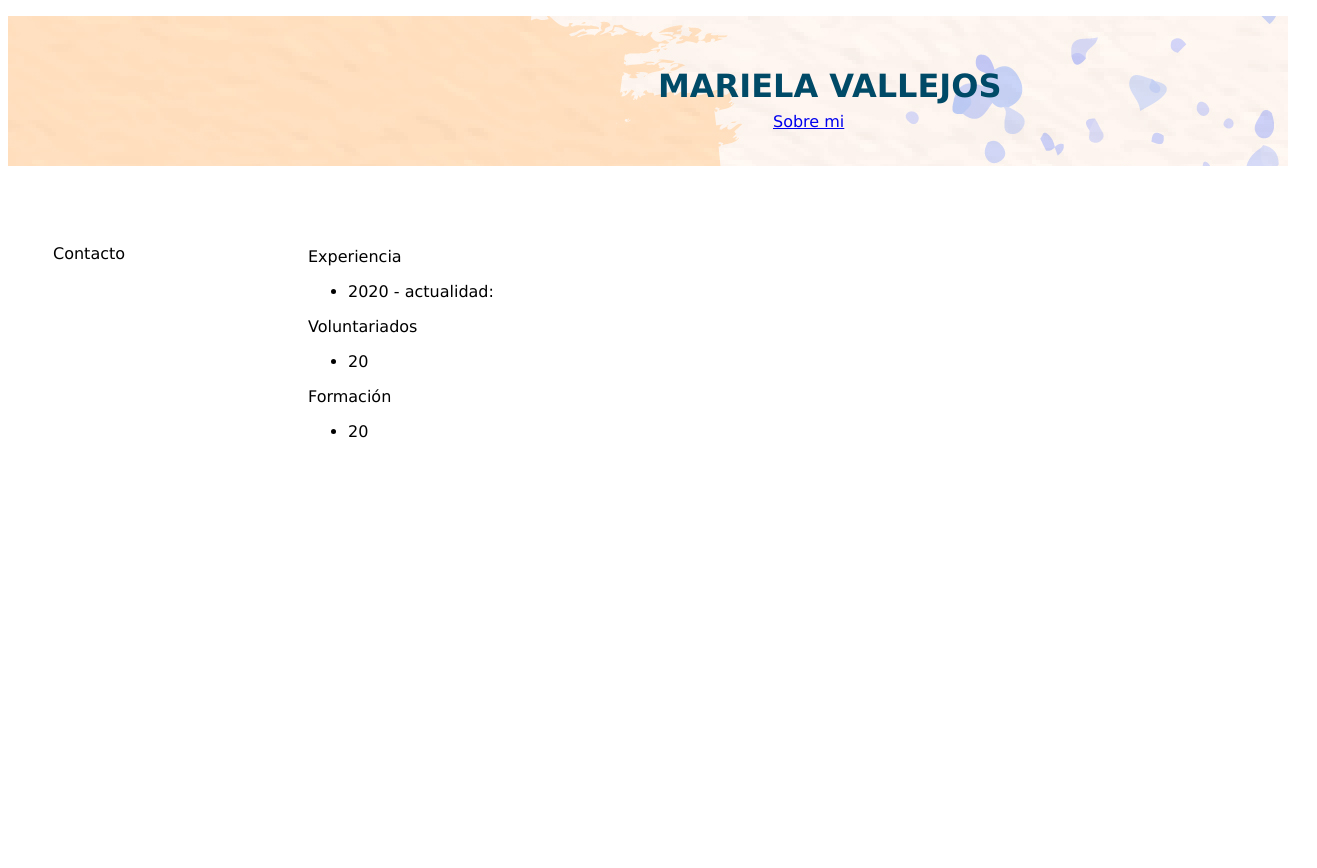
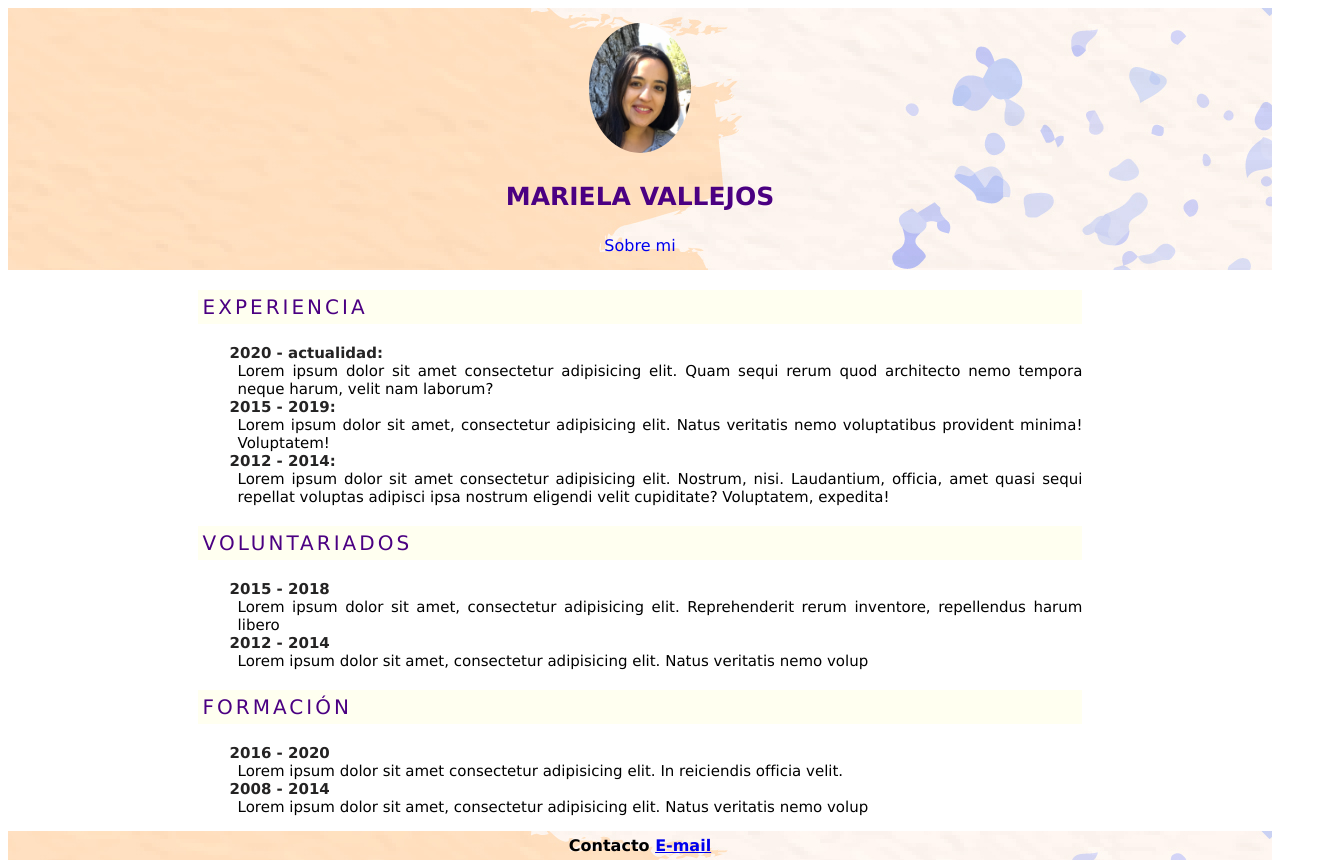
Before and after one commit to MarielaNQN/Front-End-I, a plain HTML site: page CVMNV/index.html in a window 1280 px wide. Shown: the whole page, 1317 px wide, since content can reach past the window. Before the commit the page ends 800 px from the top, so only its background shows below. Drawn offline with Linux system fonts and the light colour scheme.

Commit message:
actualizacion varios

```diff
--- a/CV/css/style.css
+++ b/CV/css/style.css
@@ -1,37 +1,44 @@
 /**Clases generales**/
 .datos {font-style: italic;
         font-weight: bold;}
-.anios {font-weight: bold;}
-.redes {width: 20px;
-height: 20px;}
 
-#tel {font-size: 20px;}
 
 /**Header**/
 header {text-align: center;
+        background-color: #E5E5E5;
+        height: 247px;
+        line-height: 2;}
+h1 {text-align: center;
+        color: #005677;
+        text-transform: uppercase;
         background-color: #C4C4C4;
-        line-height: 2;}
+        font-size: 35px;
+        font-weight: 700;
+        line-height: 29,64px;
+letter-spacing: 5px;}
 
 /**Main Content**/
 main {max-width: 1041px;
     margin: 50px auto; }
-h1 {text-align: center;
-    color: #005677;
-    text-transform: uppercase;
-    background-color: #C4C4C4; }
+
 h2 {text-transform: uppercase;
     color: #005677;
     background-color: #C4C4C4;
-    font-size: 18px;
+    font-size: 20px;
     font-weight: 700;
-    line-height: 16.94px;
+    line-height: 84.69%;
     letter-spacing: 0.5em;
+    align-content: center;
+    padding: 5px;
     font-family: Cambria, Cochin, Georgia, Times, 'Times New Roman', serif;
     }
 
 /**Footer**/
 footer {text-align: center;
-        font-size: 24px;
+        font-size: 20px;
         background-color: #005677;
         text-transform: uppercase;
-        color: #FFFFFF;}
+        color: #FFFFFF;
+        padding: 5px;}
+a {padding: 0 20px;
+    text-decoration: none;}
--- a/CVMNV/css/style.css
+++ b/CVMNV/css/style.css
@@ -1,38 +1,49 @@
 /****General****/
 body {font-family: Verdana, Geneva, Tahoma, sans-serif;}
+header, footer {
+    text-align: center;}
 
-/**header**/
-header {position:fixed;
-        background-image:url('../img/42.jpg') ;
-        width:100%;
-        height: 150px;}
-h1 {color: #004a67;
-    position:relative;
-    top:30px;
-    left:650px;}
-#me2 {position:relative;
-top:15px;
-left:765px;}
+/****Header*****/
+header {background-image: url('../img/42.jpg');
+    padding: 15px;}
+header img {
+    height: 130px;
+    border-radius: 50%;}
+header p {
+    font-size: 25px;
+    color: indigo;
+    font-weight: bold;}
+header a {
+    text-decoration: none;}
 
-/*nav menu*/
-
-/**main**/
-main {position:relative;
-top:200px}
-
-.datos {
-    position: absolute;
-    top:15px;
-    left:300px;
-}
-.contacto {
-    position:relative;
-    top:28px;
-    left: 45px;
-
+/****Main*****/
+main {
+    margin: 0 15%;}
+main p {
+    color:indigo ;
+    font-size:20px ;
+    text-transform: uppercase;
+    letter-spacing: 3px;
+    padding: 5px;
+    background-color:ivory;}
+main dl {
+    font-size: 15px;}
+main dt {
+    margin-left: 32px;
+    color: rgb(36, 35, 35);
+    font-weight:600;}
+main dd {
+    text-align: justify;}
+.hoja2 {
+    font-size: 15px;
+    text-transform: none;
+    color: black;
+    line-height: initial;
+    text-align: justify;
 }
 
-
-/**footer**/
-footer {position:relative;
-top:600px;}
+/****Footer****/
+footer { background-image: url('../img/42.jpg');
+    padding: 5px;
+    font-weight: 600;
+}
--- a/CVMNV/index.html
+++ b/CVMNV/index.html
@@ -9,37 +9,41 @@
 </head>
 <body>
     <header>
-        <h1>MARIELA VALLEJOS</h1>
-        <a id=me2 href="sobremi.html">Sobre mi </a>
+        <img src="../CVMNV/img/IMG_1552.jpg" alt=MiFoto>
+        <p>MARIELA VALLEJOS</p>
+        <a target="blank_" href="sobremi.html">Sobre mi </a>
+    </header>
 
-    </header>
     <main>
-        <Section class=datos>
             <p>Experiencia</p>
-            <ul type=disc>
-                <li>2020 - actualidad:  </li>
-
-            </ul>
+            <dl type=disc>
+                <dt>2020 - actualidad: </dt>
+                <dd> Lorem ipsum dolor sit amet consectetur adipisicing elit. Quam sequi rerum quod architecto nemo tempora neque harum, velit nam laborum? </dd>
+                <dt>2015 - 2019: </dt>
+                <dd> Lorem ipsum dolor sit amet, consectetur adipisicing elit. Natus veritatis nemo voluptatibus provident minima! Voluptatem!</dd>
+                <dt>2012 - 2014: </dt>
+                <dd> Lorem ipsum dolor sit amet consectetur adipisicing elit. Nostrum, nisi. Laudantium, officia, amet quasi sequi repellat voluptas adipisci ipsa nostrum eligendi velit cupiditate? Voluptatem, expedita!</dd>
+                </dl>
 
             <p>Voluntariados</p>
-            <ul type=disc>
-                <li>20</li>
-            </ul>
+            <dl type=disc>
+                <dt>2015 - 2018</dt>
+                <dd> Lorem ipsum dolor sit amet, consectetur adipisicing elit. Reprehenderit rerum inventore, repellendus harum libero</dd>
+                <dt>2012 - 2014</dt>
+                <dd> Lorem ipsum dolor sit amet, consectetur adipisicing elit. Natus veritatis nemo volup</dd>
+            </dl>
 
             <p>Formación</p>
-            <ul type=disc>
-                <li>20</li>
-            </ul>
+            <dl type=disc>
+                <dt>2016 - 2020</dt>
+                <dd> Lorem ipsum dolor sit amet consectetur adipisicing elit. In reiciendis officia velit.</dd>
+                <dt>2008 - 2014</dt>
+                <dd> Lorem ipsum dolor sit amet, consectetur adipisicing elit. Natus veritatis nemo volup</dd>
+            </dl>
+    </main>
 
-        </Section>
-        <section class=contacto>
-            <p>Contacto</p>
-        </section>
-
-    </main>
     <footer>
-
+        <span>Contacto</span> <a href="mailto:mariela@gmail.com" >E-mail</a>
     </footer>
-
 </body>
 </html>
--- a/HEROES/css/style.css
+++ b/HEROES/css/style.css
@@ -1,20 +1,37 @@
 /********Generales*********/
-* {font-family: 'Roboto', sans-serif;}
+body {font-family: 'Roboto', sans-serif;}
 
 /*********header**********/
 #bardiscount {
     font-size: 15px;
     background-color: #1CD1B0;
-    height: 38px;
-margin: 0%;}
+    margin: 0%;
+    padding: 15px;
+    margin: 0%;}
 h1 {font-size: 40px;
     background-color: #00669F;
-    height: 101px;
-    margin: 0% 0% 100px 0%;}
+    padding: 15px;
+    margin: 0% 0% 20px 0%;
+    font-weight: normal;
+    position: sticky;
+    top: 0px;
+    z-index: 10;}
 
 /********main********/
+main {
+    position: relative;
+    display: flex;
+    justify-content: space-around;
+}
 /**sections**/
+
 #batman1 , #batman2 , #harley {
-    box-sizing: border-box
-    ;
+    display: flex;
+    flex-direction: column;
+    padding: 5px;}
+h2 {text-align:center;}
+p {text-align: justify;}
+
+.cara {
+    border-radius: 50%;
 }
--- a/PET SHOP/css/style.css
+++ b/PET SHOP/css/style.css
@@ -1,5 +1,7 @@
 /***clases generales***/
 body {font-family: 'Roboto', sans-serif;}
+a {text-decoration: none;
+color:white;}
 
 /***header***/
 .primero {
@@ -26,7 +28,9 @@ body {font-family: 'Roboto', sans-serif;}
 /*nav menu*/
 .menu {display: flex;
 flex-direction: row;
-gap: 20px;}
+gap: 20px;
+text-decoration: none;
+color:white}
 
 /***main content***/
 /*banner*/
```
Also changed, not shown: CV/index.html (+22 -19 lines), CVMNV/sobremi.html (+7 -4 lines), HEROES/index.html (+11 -11 lines), PET SHOP/index.html (+3 -3 lines), CVMNV/img/IMG_1552.jpg (added).
